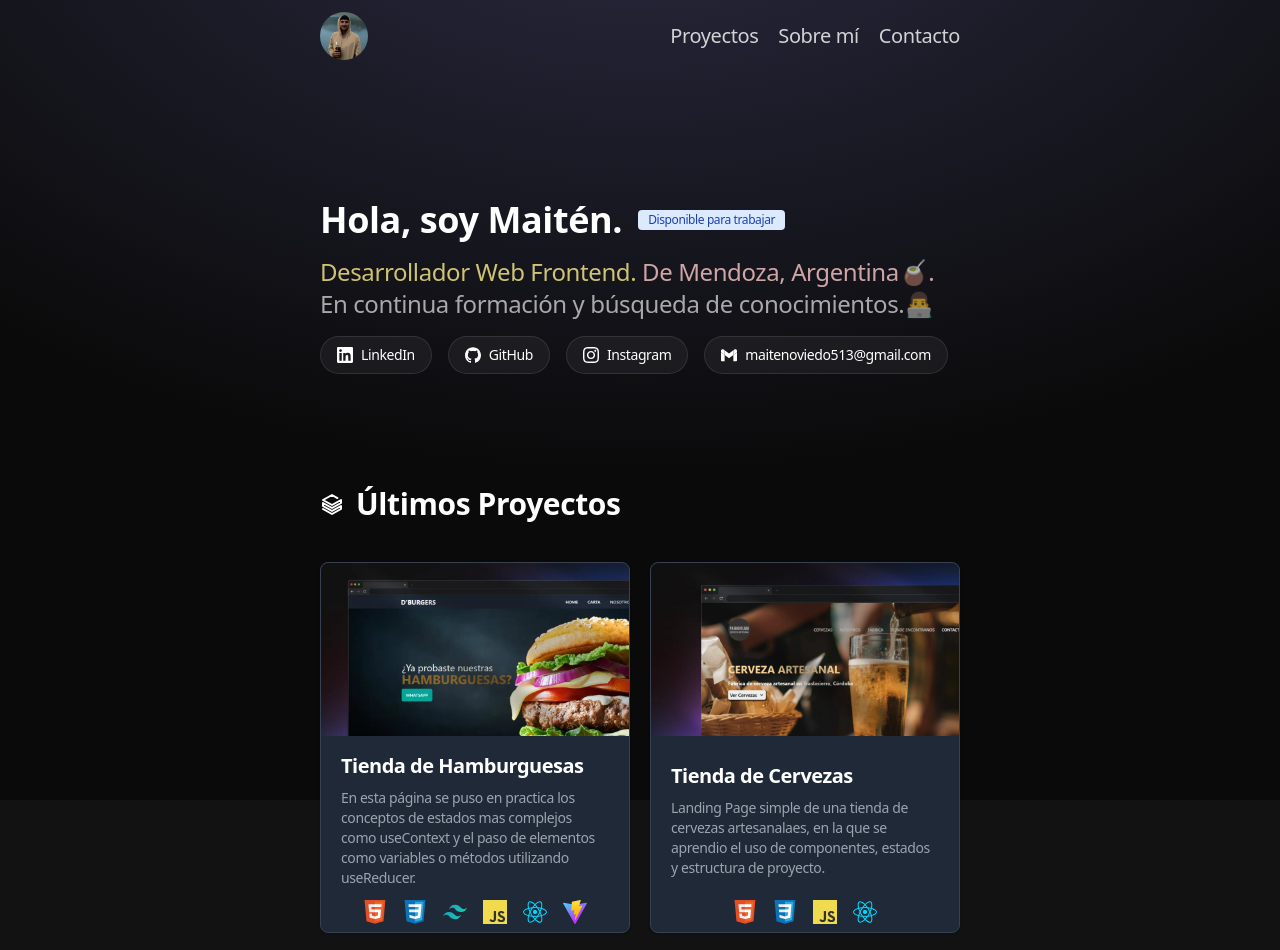
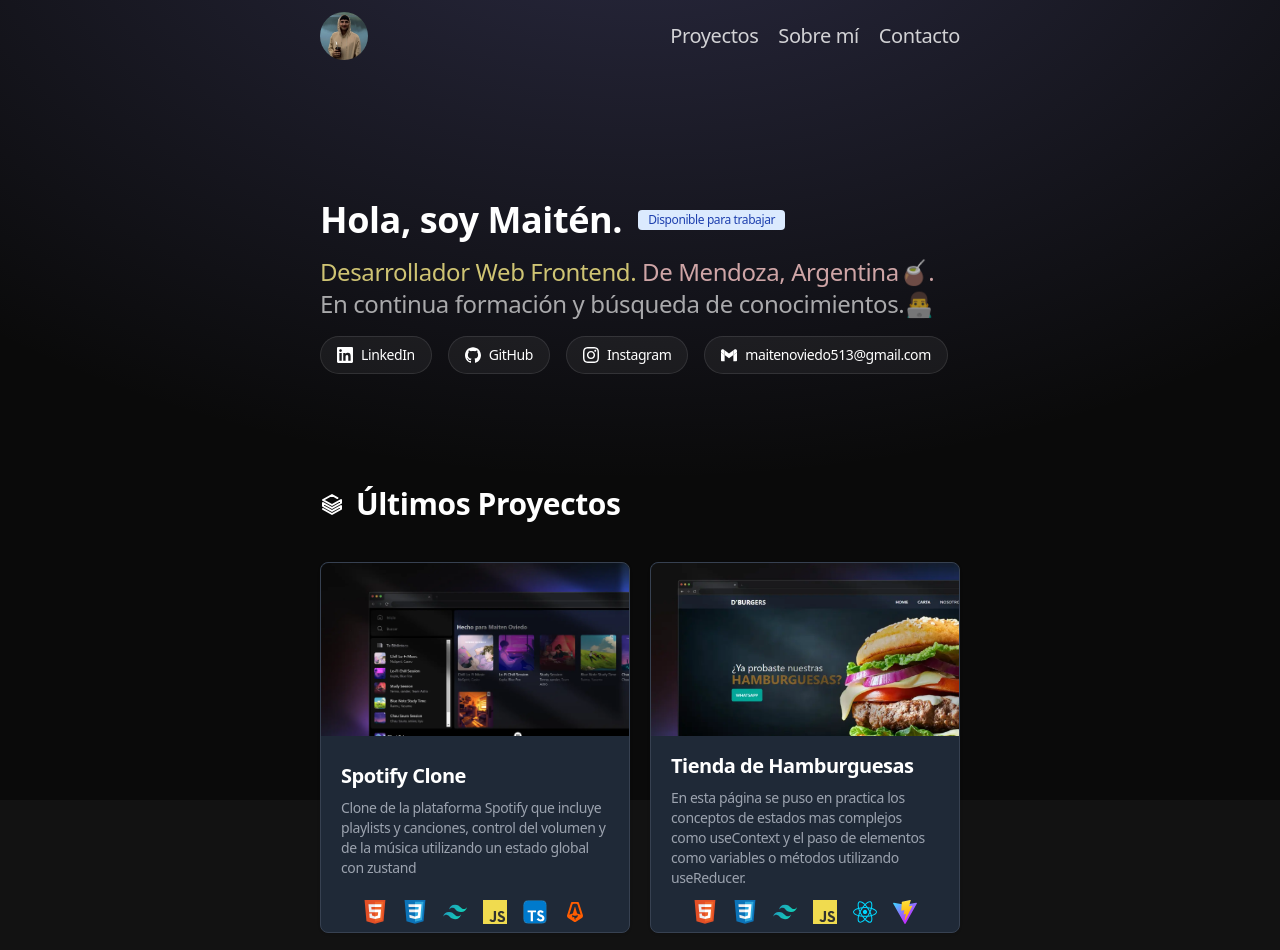
Before and after one commit to Maiten-Oviedo/portfolio, an Astro site: page / in a window 1280 px wide. Shown: the top 950 px of the page. Built offline with nearby package versions, Linux system fonts and the light colour scheme; Astro itself is replaced by a stand-in of ours.

Commit message:
creando sopotify-clone proyect

```diff
--- a/src/components/Proyects.astro
+++ b/src/components/Proyects.astro
@@ -4,45 +4,78 @@ import ProyectsIcon from '../icons/ProyectsIcon.astro'
 
 const PROYECTS = [
   {
+    name: 'Spotify Clone',
+    alt: 'Imagen del Proyecto Spotify Clone',
+    description:
+      'Clone de la plataforma Spotify que incluye playlists y canciones, control del volumen y de la música utilizando un estado global con zustand',
+    technologies: [
+      'HtmlIcon',
+      'CssIcon',
+      'TailwindIcon',
+      'JavascriptIcon',
+      'TypescriptIcon',
+      'AstroIcon',
+    ],
+    urlPage: 'https://spotify-clone-astro-iota.vercel.app/',
+    urlRepo: 'https://github.com/Maiten-Oviedo/spotify-clone',
+    img: '/assets/spotify-clone.webp',
+  },
+  {
     name: 'Tienda de Hamburguesas',
     alt: 'Imagen del Proyecto de una tienda de hamburguesas',
-		description: 'En esta página se puso en practica los conceptos de estados mas complejos como useContext y el paso de elementos como variables o métodos utilizando useReducer.',
-		technologies: ['HtmlIcon','CssIcon', 'TailwindIcon', 'JavascriptIcon','ReactIcon', 'ViteIcon'],
+    description:
+      'En esta página se puso en practica los conceptos de estados mas complejos como useContext y el paso de elementos como variables o métodos utilizando useReducer.',
+    technologies: [
+      'HtmlIcon',
+      'CssIcon',
+      'TailwindIcon',
+      'JavascriptIcon',
+      'ReactIcon',
+      'ViteIcon',
+    ],
     urlPage: 'https://d-burgers.vercel.app/',
     urlCode: 'https://github.com/Maiten-Oviedo/d-burgers',
-		img: '/assets/d-burgers.webp'
+    img: '/assets/d-burgers.webp',
   },
   {
     name: 'Tienda de Cervezas',
     alt: 'Imagen del Proyecto de una tienda de cervezas',
-		description: 'Landing Page simple de una tienda de cervezas artesanalaes, en la que se aprendio el uso de componentes, estados y estructura de proyecto.',
-		technologies: ['HtmlIcon', 'CssIcon', 'JavascriptIcon','ReactIcon'],
+    description:
+      'Landing Page simple de una tienda de cervezas artesanalaes, en la que se aprendio el uso de componentes, estados y estructura de proyecto.',
+    technologies: ['HtmlIcon', 'CssIcon', 'JavascriptIcon', 'ReactIcon'],
     urlPage: 'https://panaholma-web.vercel.app/',
     urlCode: 'https://github.com/Maiten-Oviedo/panaholma',
-		img: '/assets/panaholma.webp'
+    img: '/assets/panaholma.webp',
   },
   {
     name: 'Ecommerce',
     alt: 'Imagen del Proyecto de un ecommerce',
-		description: 'Tienda de ropa moderna, con un diseño minimalista y elegante. Cuenta con carrito utilizando localStorage. Hecha en el curso Argentina Programa - Primer Tramo',
+    description:
+      'Tienda de ropa moderna, con un diseño minimalista y elegante. Cuenta con carrito utilizando localStorage. Hecha en el curso Argentina Programa - Primer Tramo',
     technologies: ['HtmlIcon', 'CssIcon', 'JavascriptIcon'],
     urlPage: 'https://maiten-oviedo.github.io/Ecommerce/',
     urlCode: 'https://github.com/Maiten-Oviedo/Ecommerce',
-		img: '/assets/ecommerce.webp'
+    img: '/assets/ecommerce.webp',
   },
   {
     name: 'Página de Libros',
     alt: 'Imagen del Proyecto de una página de libros',
-		description: 'Página de libros, en la que puedes ver una serie de libros y añadirlos a tus favoritos, ademas tienes una seccion para marcar tus listas de libros por leer y otra para marcar los que ya terminaste.',
+    description:
+      'Página de libros, en la que puedes ver una serie de libros y añadirlos a tus favoritos, ademas tienes una seccion para marcar tus listas de libros por leer y otra para marcar los que ya terminaste.',
     technologies: ['HtmlIcon', 'CssIcon', 'JavascriptIcon'],
     urlCode: 'https://github.com/Maiten-Oviedo/TrabajoFinal-ReactJs',
-		img: '/assets/libros.webp'
-	}
+    img: '/assets/libros.webp',
+  },
 ]
 ---
-<h3 class="text-3xl pb-10 font-bold flex items-center gap-3"><ProyectsIcon class="size-8"/>Últimos Proyectos</h3>
+
+<h3 class="text-3xl pb-10 font-bold flex items-center gap-3">
+  <ProyectsIcon class="size-8" />Últimos Proyectos
+</h3>
 <ol class="grid grid-col-1 md:grid-cols-2 gap-5">
-	{PROYECTS.map(proyect=>{
-		return <ProyectItem {...proyect}/>
-	})}
+  {
+    PROYECTS.map(proyect => {
+      return <ProyectItem {...proyect} />
+    })
+  }
 </ol>
```
Also changed, not shown: public/assets/icons/AstroIcon.svg (added), public/assets/icons/TypescriptIcon.svg (added), public/assets/spotify-clone.webp (added). Lines whose indentation alone changed are shown as unchanged.
